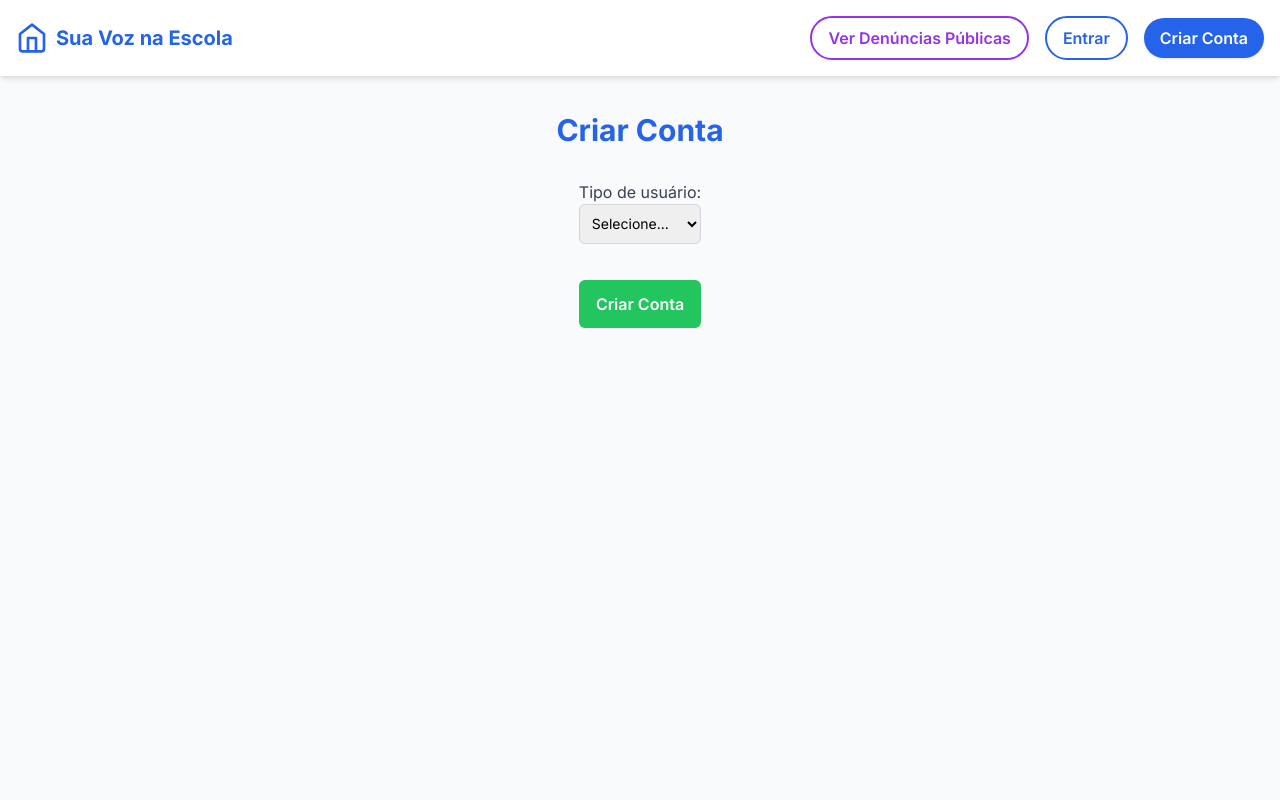
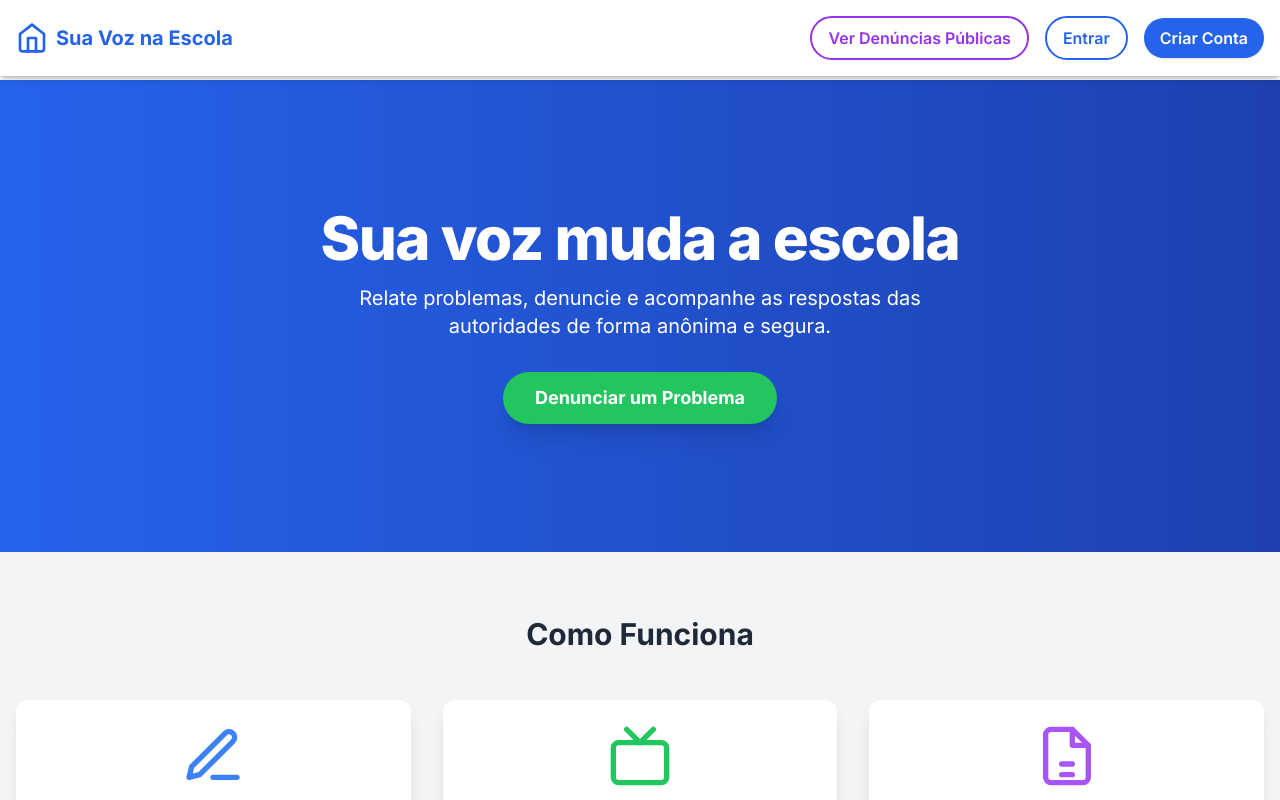
Before and after one commit to fmascena-dev/edureport, a React (Vite) app: page / in a window 1280 px wide. Shown: the top 800 px of the page. Built offline with nearby package versions, Linux system fonts and the light colour scheme; the HTML template or start-up script is replaced by a standard one.

Commit message:
feat: Adicionando as rotas de navegação da página

```diff
--- a/package.json
+++ b/package.json
@@ -14,6 +14,8 @@
     "react": "^19.1.1",
     "react-dom": "^19.1.1",
     "react-hook-form": "^7.62.0",
+    "react-router": "6.30.1",
+    "react-router-dom": "6.30.1",
     "tailwindcss": "^4.1.11",
     "zod": "^4.0.17"
   },
--- a/src/App.jsx
+++ b/src/App.jsx
@@ -2,12 +2,25 @@ import React from "react";
 import HomePage from "./pages/HomePage.jsx";
 import Navbar from "./components/Navbar.jsx";
 import SignUpPage from "./pages/SignUpPage.jsx";
+import SignUpUser from "./pages/SignUpUser.jsx";
+import Login from "./pages/Login.jsx";
+import SeePublicComplaints from "./pages/SeePublicComplaints.jsx";
+import { BrowserRouter as Router, Routes, Route } from "react-router-dom";
 
 const App = () => {
   return (
     <>
-      <Navbar />
-      <SignUpPage />
+      <Router>
+        <Navbar />
+        <Routes>
+          <Route path="/" element={<HomePage />} />
+          <Route path="/login" element={<Login />} />
+          <Route path="/signup" element={<SignUpPage />} />
+          <Route path="/signup-user" element={<SignUpUser />} />
+          <Route path="/seepubliccomplaints" element={<SeePublicComplaints />} />
+        </Routes>
+      </Router>
+
     </>
   );
 };
--- a/src/components/Navbar.jsx
+++ b/src/components/Navbar.jsx
@@ -1,4 +1,5 @@
 import React from 'react';
+import { NavLink } from "react-router-dom"
 
 const Navbar = () => {
   return (
@@ -8,20 +9,31 @@ const Navbar = () => {
           <path d="M3 9l9-7 9 7v11a2 2 0 0 1-2 2H5a2 2 0 0 1-2-2z" />
           <polyline points="9 22 9 12 15 12 15 22" />
         </svg>
+        <NavLink to="/">
           <h1 className="text-xl font-bold text-blue-600">Sua Voz na Escola</h1>
+        </NavLink>
+
       </div>
       <div className="space-x-4">
+        <NavLink to="/seepubliccomplaints">
           <button className="text-purple-600 font-semibold py-2 px-4 rounded-full border-2 border-purple-600 hover:bg-purple-50 transition duration-300">
             Ver Denúncias Públicas
           </button>
+        </NavLink>
+
+        <NavLink to="/login">
           <button className="text-blue-600 font-semibold py-2 px-4 rounded-full border-2 border-blue-600 hover:bg-blue-50 transition duration-300">
             Entrar
           </button>
+        </NavLink>
+
+        <NavLink to="signup">
           <button className="bg-blue-600 text-white font-semibold py-2 px-4 rounded-full shadow hover:bg-blue-700 transition duration-300">
             Criar Conta
           </button>
+        </NavLink>
       </div>
-    </nav>
+    </nav >
   );
 };
 
--- /dev/null
+++ b/src/pages/Login.jsx
@@ -0,0 +1,13 @@
+const Login = () => {
+  return (
+    <>
+      <section className="pt-28 w-full max-w-3xl mx-auto">
+        <h1 className="flex justify-center mb-6 text-blue-600 text-3xl font-bold">
+          Tela de Login
+        </h1>
+      </section>
+    </>
+  );
+};
+
+export default Login;
--- /dev/null
+++ b/src/pages/SeePublicComplaints.jsx
@@ -0,0 +1,13 @@
+const SeePublicComplaints = () => {
+  return (
+    <>
+      <section className="pt-28 w-full max-w-3xl mx-auto">
+        <h1 className="flex justify-center mb-6 text-blue-600 text-3xl font-bold">
+          Ver Denúncias Públicas
+        </h1>
+      </section>
+    </>
+  );
+};
+
+export default SeePublicComplaints;
--- a/src/pages/SignUpPage.jsx
+++ b/src/pages/SignUpPage.jsx
@@ -3,6 +3,7 @@ import SelectField from "../components/signup/SelectField";
 import { useForm } from "react-hook-form";
 import { zodResolver } from "@hookform/resolvers/zod";
 import { z } from "zod";
+import { NavLink } from "react-router-dom";
 
 const schema = z.object({
   userType: z.string().min(1, "Selecione um tipo de usuário"),
@@ -44,11 +45,13 @@ const SignUpPage = () => {
             />
 
             {/* Botão */}
+            <NavLink to="/signup-user">
             <button
               type="submit"
               className="mt-4 mb-8 w-full p-3 text-sm sm:text-base text-white font-semibold transition duration-200 hover:bg-green-700 bg-green-500 rounded-md">
               Criar Conta
-            </button>
+              </button>
+            </NavLink>
           </form>
         </div>
       </section>
```
Also changed, not shown: 1 other file (tests, documents, lock files or other folders). Lines whose indentation alone changed are shown as unchanged.
